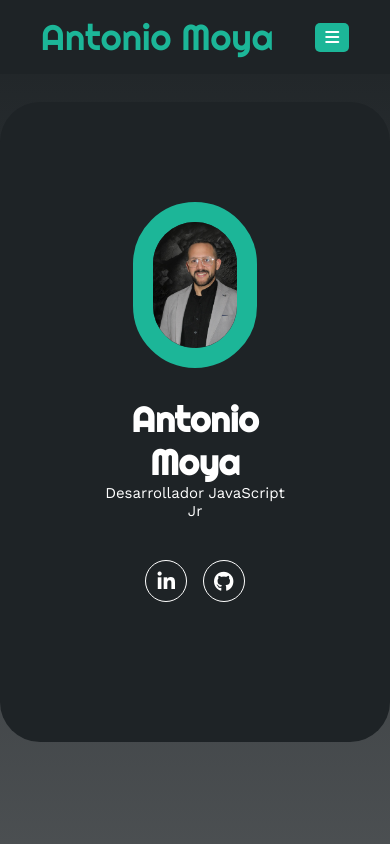
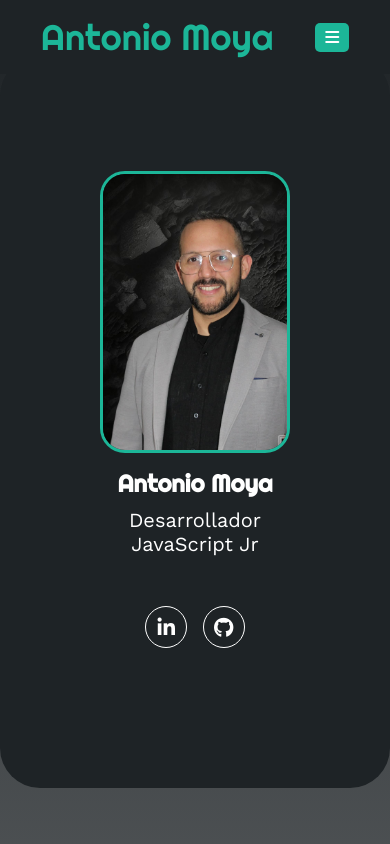
Before and after one commit to TonyMoyaCode/PortfolioTony, a plain HTML site: page index.html in a window 390 px wide. Shown: the top 844 px of the page. Drawn offline with nearby package versions, Linux system fonts and the light colour scheme.

Commit message:
ajustes Generales

```diff
--- a/estilo.css
+++ b/estilo.css
@@ -3,7 +3,7 @@
     box-sizing: border-box;
     font-family: 'Work Sans';
     margin: auto;
-    padding: auto;
+    padding: auto ;
 }
 html{
     /* me permite deslizar cuando hago clic en los links del menu */
@@ -74,20 +74,51 @@ html{
     border-radius: 40px;
 }
 .inicio .contenido-banner img{
-    margin-top: 40px;
-    border: 20px solid #1CB698;
+    margin-top: 35px;
+    border: 10px solid #1CB698;
     display: block;
     width: 65%;
     margin: auto;
-    border-radius: 70px;
+    border-radius: 25px;
+}
+/* Ajustes para dispositivos móviles */
+@media (max-width: 768px) {
+    .inicio .contenido-banner img {
+        width: 90%; /* Ajusta el ancho de la imagen en pantallas más pequeñas */
+        margin-top: 15px; /* Reduce el margen superior */
+        border-width: 5px; /* Reduce el grosor del borde */
+    }
+}
+
+@media (max-width: 480px) {
+    .inicio .contenido-banner img {
+        width: 100%; /* Ocupa todo el ancho en pantallas extra pequeñas */
+        border-width: 3px; /* Ajuste adicional para un borde más fino */
+    }
 }
 .inicio .contenido-banner h1{
     margin-top: 30px;
     font-size: 35px;
     font-family: 'Righteous';
 }
+
+/* Ajustes para dispositivos móviles */
+@media (max-width: 768px) {
+    .inicio .contenido-banner h1 {
+        margin-top: 20px; /* Reduce el margen superior en pantallas más pequeñas */
+        font-size: 28px;  /* Ajusta el tamaño de fuente para tablets y móviles grandes */
+    }
+}
+
+@media (max-width: 480px) {
+    .inicio .contenido-banner h1 {
+        margin-top: 15px; /* Reduce aún más el margen en móviles pequeños */
+        font-size: 24px;  /* Reduce el tamaño de fuente para pantallas pequeñas */
+    }
+}
 .inicio .contenido-banner h2{
-    font-size: 15px;
+    padding: 10px;
+    font-size: 20px;
     font-weight: normal;
 }
 .inicio .contenido-banner .redes a{
@@ -119,7 +150,7 @@ html{
     font-size: 48px;
     font-family: 'Righteous';
     text-align: center;
-    padding: 20px 0;
+    padding: 40px;
 
 }
 .sobremi .contenido-seccion p{
@@ -195,6 +226,16 @@ html{
     position: relative;
     z-index: 10;
 }
+#downloadCV {
+    color: inherit; /* Hereda el color del texto normal del elemento padre */
+    text-decoration: none; /* Elimina el subrayado */
+}
+
+/* Opcional: Estilo adicional para hover */
+#downloadCV:hover {
+    color: #ffffff; /* Cambia el color al pasar el mouse, puedes ajustarlo a tu gusto */
+}
+
 .sobremi button .overlay{
     position: absolute;
     top: 0;
--- a/index.html
+++ b/index.html
@@ -35,7 +35,7 @@
     <section id="inicio" class="inicio">
         <div class="contenido-banner">
             <div class="contenedor-img">
-                <img src="img/Im Antonio .jpg" alt="">
+                <img src="img/ImAntonio.jpg" alt="">
             </div>
             <h1>Antonio Moya</h1>
             <h2>Desarrollador JavaScript Jr</h2>
@@ -181,7 +181,7 @@
                         <span>Trabajo en Equipo</span>
                         <div class="barra-skill">
                             <div class="progreso">
-                                <span>70%</span>
+                                <span>65%</span>
                             </div>
                         </div>
                     </div>
@@ -197,7 +197,7 @@
                         <span>Dedicación</span>
                         <div class="barra-skill">
                             <div class="progreso">
-                                <span>65%</span>
+                                <span>85%</span>
                             </div>
                         </div>
                     </div>
@@ -313,7 +313,6 @@
             <a href="#"><i class="fa-brands fa-instagram"></i></a>
             <a href="#"><i class="fa-brands fa-github"></i></a>
         </div>
-    </footer>
     <script src="script.js"></script>
 </body>
 </html>
```
Also changed, not shown: img/ImAntonio.jpg (renamed from img/Im Antonio .jpg), script.js (line endings or trailing spaces).
